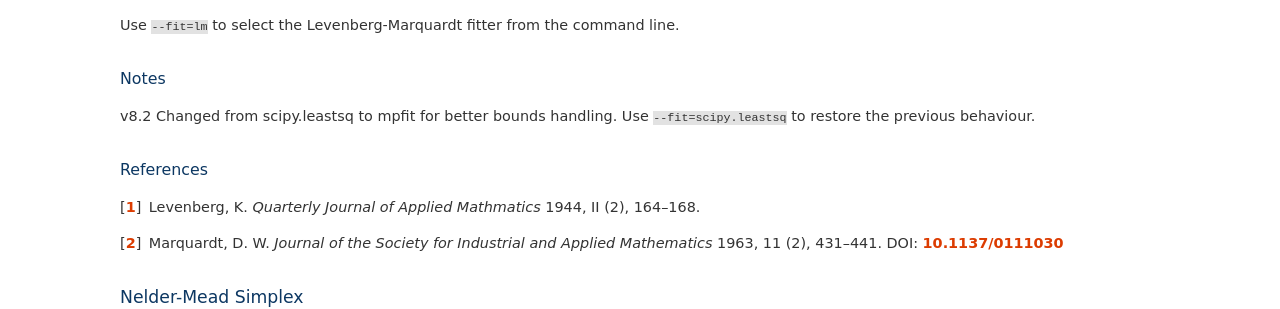
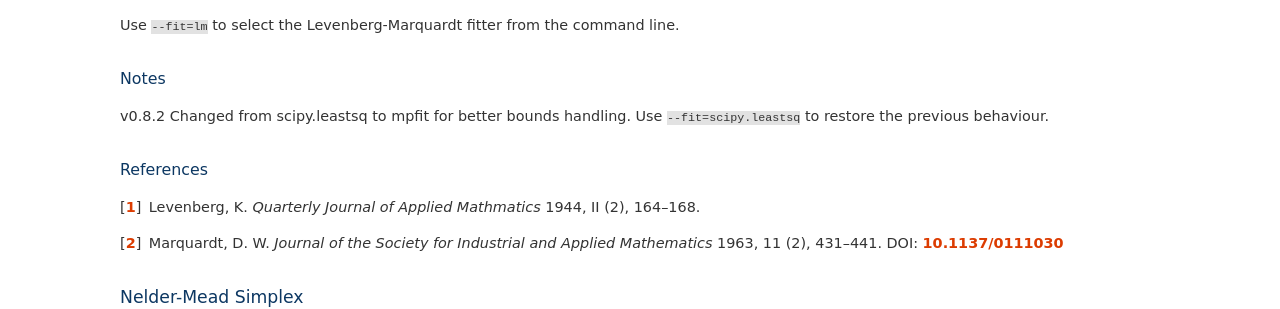
Before and after one commit to bumps/bumps, a Sphinx documentation site: the page built from doc/guide/optimizer.rst, in a window 1280 px wide and 900 px high, scrolled down 1567 px. Shown: the part 152-461 px from the top of the window. Built offline with Sphinx 7.4.7, drawn with Linux system fonts in a browser that asks for light colours; pages that are not in the unit, such as notebooks, are missing from menus.

Commit message:
pick nits

```diff
--- a/doc/guide/optimizer.rst
+++ b/doc/guide/optimizer.rst
@@ -124,7 +124,7 @@ Use ``--fit=lm`` to select the Levenberg-Marquardt fitter from the command line.
 Notes
 -----
 
-v8.2 Changed from scipy.leastsq to mpfit for better bounds handling. Use
+v0.8.2 Changed from scipy.leastsq to mpfit for better bounds handling. Use
 ``--fit=scipy.leastsq`` to restore the previous behaviour.
 
 References
```
